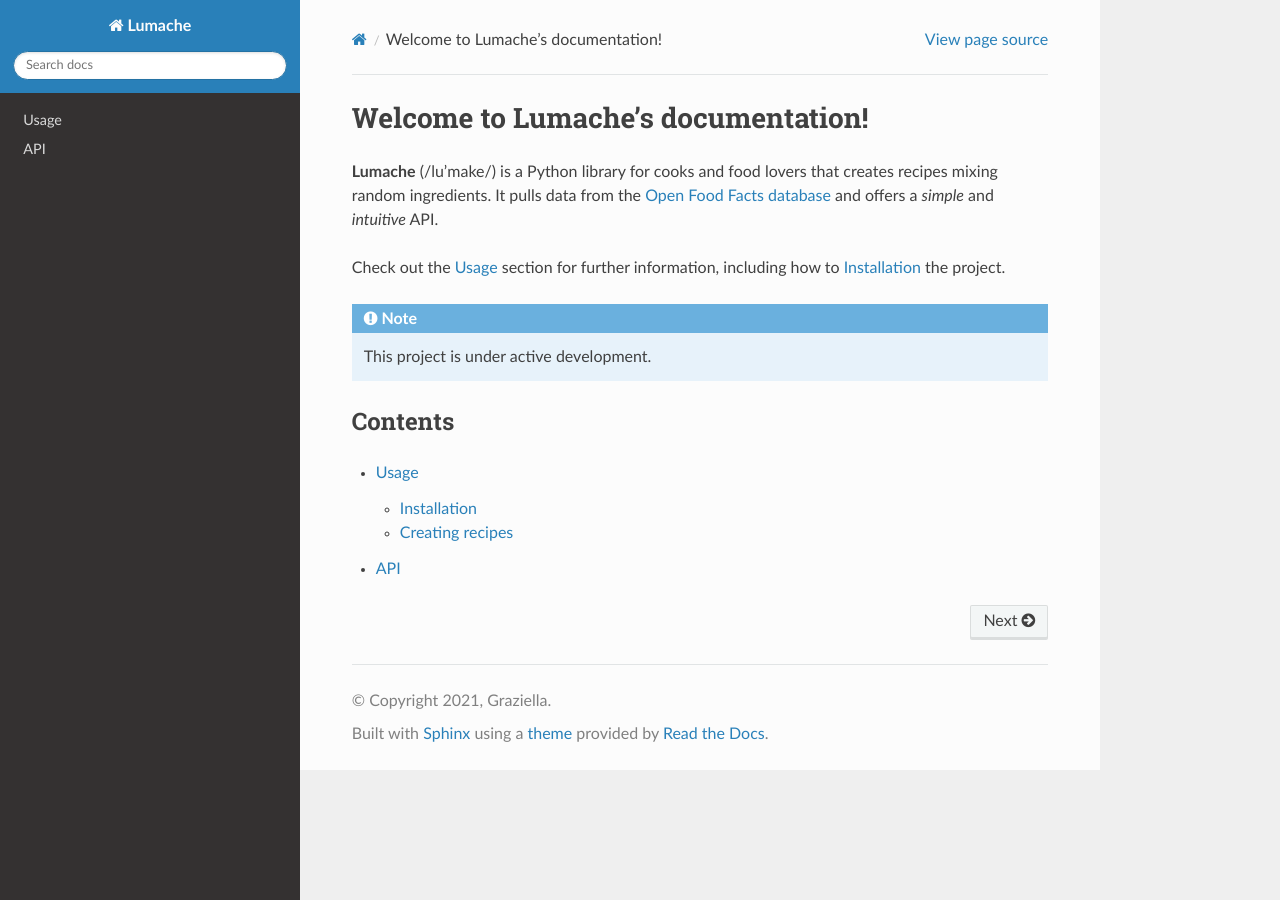
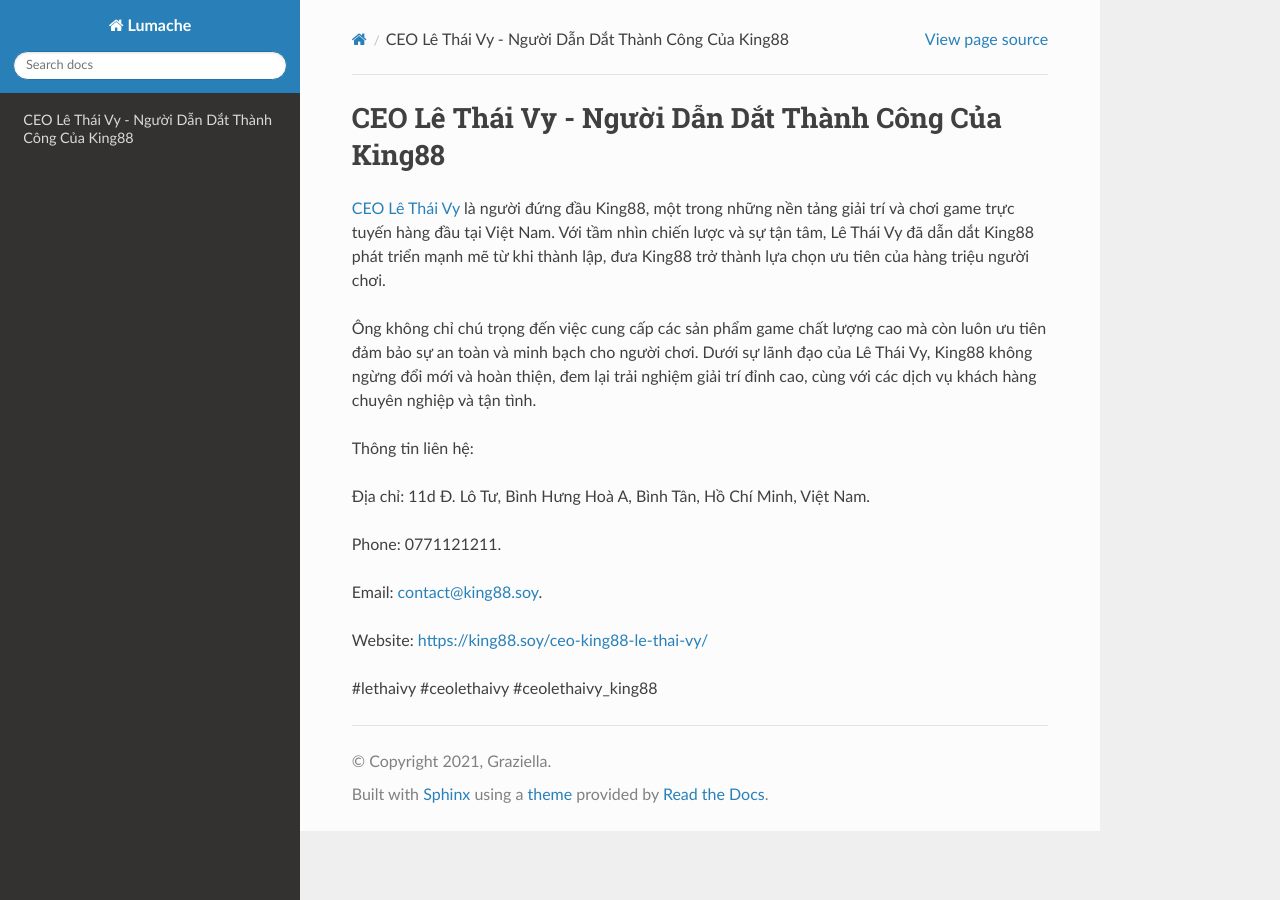
Before and after one commit to parkisngan19/ceolethaivy, a Sphinx documentation site: the page built from docs/source/index.rst, in a window 1280 px wide. Built offline with Sphinx 7.4.7 and the Read the Docs theme 3.1.0, drawn with Linux system fonts in a browser that asks for light colours.

Commit message:
Update index.rst

```diff
--- a/docs/source/index.rst
+++ b/docs/source/index.rst
@@ -1,22 +1,18 @@
-Welcome to Lumache's documentation!
+CEO Lê Thái Vy - Người Dẫn Dắt Thành Công Của King88
 ===================================
 
-**Lumache** (/lu'make/) is a Python library for cooks and food lovers
-that creates recipes mixing random ingredients.
-It pulls data from the `Open Food Facts database <https://world.openfoodfacts.org/>`_
-and offers a *simple* and *intuitive* API.
+`CEO Lê Thái Vy <https://king88.soy/ceo-king88-le-thai-vy/>`_ là người đứng đầu King88, một trong những nền tảng giải trí và chơi game trực tuyến hàng đầu tại Việt Nam. Với tầm nhìn chiến lược và sự tận tâm, Lê Thái Vy đã dẫn dắt King88 phát triển mạnh mẽ từ khi thành lập, đưa King88 trở thành lựa chọn ưu tiên của hàng triệu người chơi.
 
-Check out the :doc:`usage` section for further information, including
-how to :ref:`installation` the project.
+Ông không chỉ chú trọng đến việc cung cấp các sản phẩm game chất lượng cao mà còn luôn ưu tiên đảm bảo sự an toàn và minh bạch cho người chơi. Dưới sự lãnh đạo của Lê Thái Vy, King88 không ngừng đổi mới và hoàn thiện, đem lại trải nghiệm giải trí đỉnh cao, cùng với các dịch vụ khách hàng chuyên nghiệp và tận tình.
 
-.. note::
+Thông tin liên hệ:
 
-   This project is under active development.
+Địa chỉ: 11d Đ. Lô Tư, Bình Hưng Hoà A, Bình Tân, Hồ Chí Minh, Việt Nam.
 
-Contents
---------
+Phone: 0771121211.
 
-.. toctree::
+Email: contact@king88.soy.
 
-   usage
-   api
+Website: https://king88.soy/ceo-king88-le-thai-vy/
+
+#lethaivy #ceolethaivy #ceolethaivy_king88
```
